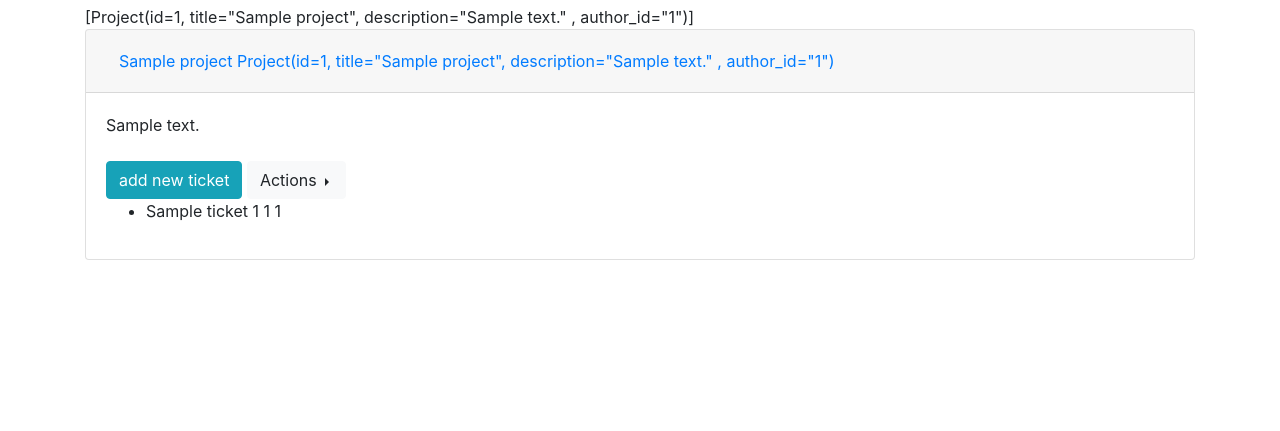
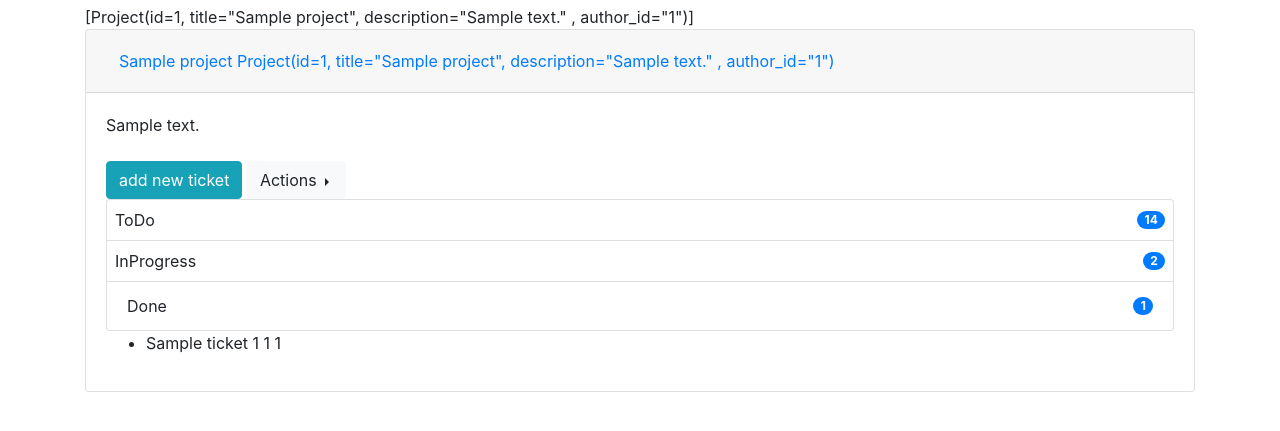
Before and after one commit to olgabor/closer, a Flask app: template templates/projects.html in a window 1280 px wide, after a click that opens the changed part. Shown: the part 183-614 px from the top of the page. Run offline with Flask 2, Linux system fonts and the light colour scheme; a user stored in the database is signed in; tables that the repository leaves empty hold one stand-in row (values such as "Sample post"); the template is opened without the code that fills it: values that come from a table or form of the project are taken from there, most other values are stand-ins (such as "Sample title", 1, 10 or a date in 2020); some libraries are stand-ins or nearby versions.

Commit message:
adds badges for ticket_status

```diff
--- a/templates/projects.html
+++ b/templates/projects.html
@@ -33,6 +33,34 @@
             <br>
             <br>
             <button type="button" data-toggle="modal" class="btn btn-info"  data-target=#{{project.title}}  href="#" >add new ticket </button>
+
+                 <div class="btn-group dropright">
+                <button type="button" class="btn btn-light dropdown-toggle" data-toggle="dropdown" aria-haspopup="true" aria-expanded="false">
+                  Actions
+                </button>
+                <div class="dropdown-menu">
+                    <a class="dropdown-item" href="#">Update</a>
+                    <a class="dropdown-item" href="#">Complete</a>
+                    <a class="dropdown-item" href="#">Delete</a>
+                </div>
+              </div>
+
+           <div>
+            <ul class="list-group ">
+                <li class="list-group-item d-inline-flex p-2 justify-content-between align-items-center">
+                    ToDo
+                  <span class="badge badge-primary badge-pill">14</span>
+                </li>
+                <li class="list-group-item d-inline-flex p-2 justify-content-between align-items-center">
+                    InProgress
+                  <span class="badge badge-primary badge-pill">2</span>
+                </li>
+                <li class="list-group-item d-flex justify-content-between align-items-center">
+                    Done
+                  <span class="badge badge-primary badge-pill">1</span>
+                </li>
+              </ul>
+           </div>
 
                      <!-- Modal -->
                      <div class="modal fade" id={{project.title }} tabindex="-1" role="dialog" aria-labelledby="exampleModalCenterTitle" aria-hidden="true">
@@ -88,16 +116,6 @@
 
 
 
-            <div class="btn-group dropright">
-                <button type="button" class="btn btn-light dropdown-toggle" data-toggle="dropdown" aria-haspopup="true" aria-expanded="false">
-                  Actions
-                </button>
-                <div class="dropdown-menu">
-                    <a class="dropdown-item" href="#">Update </a>
-                    <a class="dropdown-item" href="#">Complete</a>
-                    <a class="dropdown-item" href="#">Delete</a>
-                </div>
-              </div>
                 <div>
                     <ul>
                         {% for ticket in tickets %}
```
